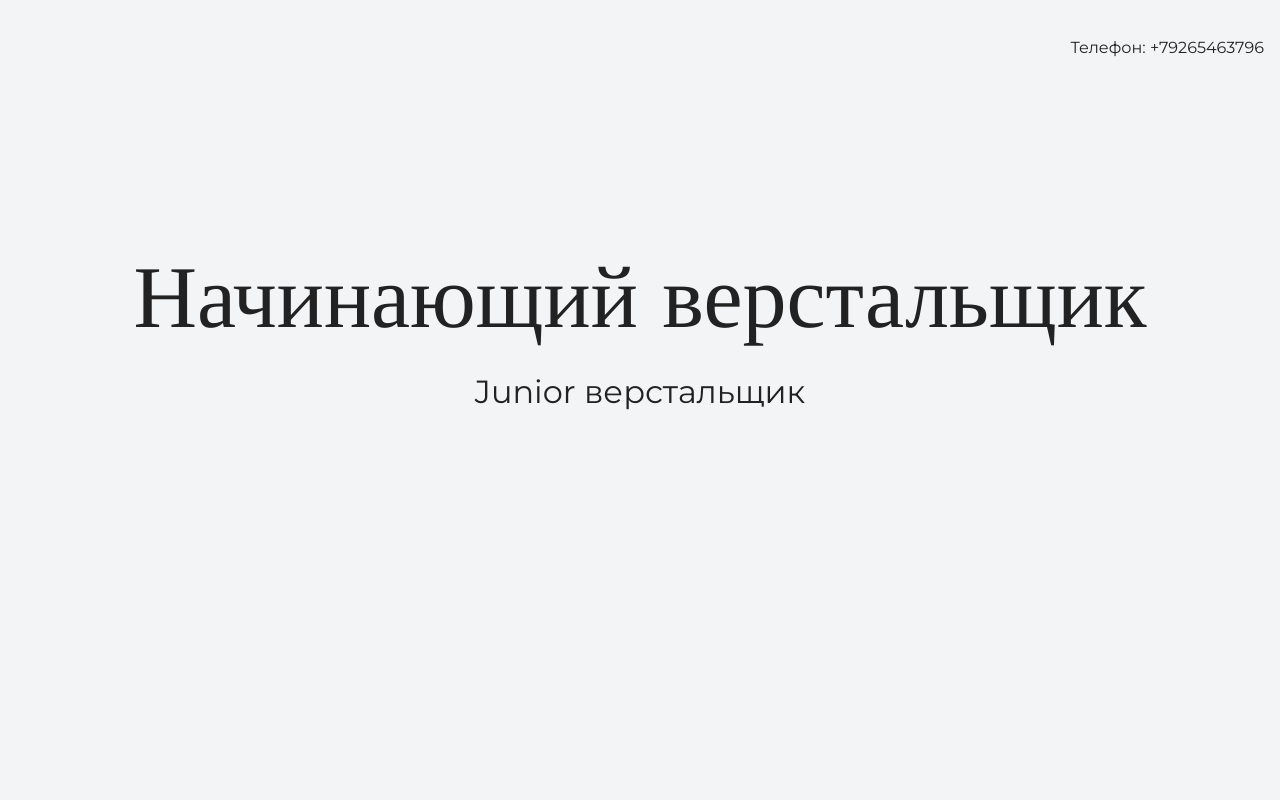
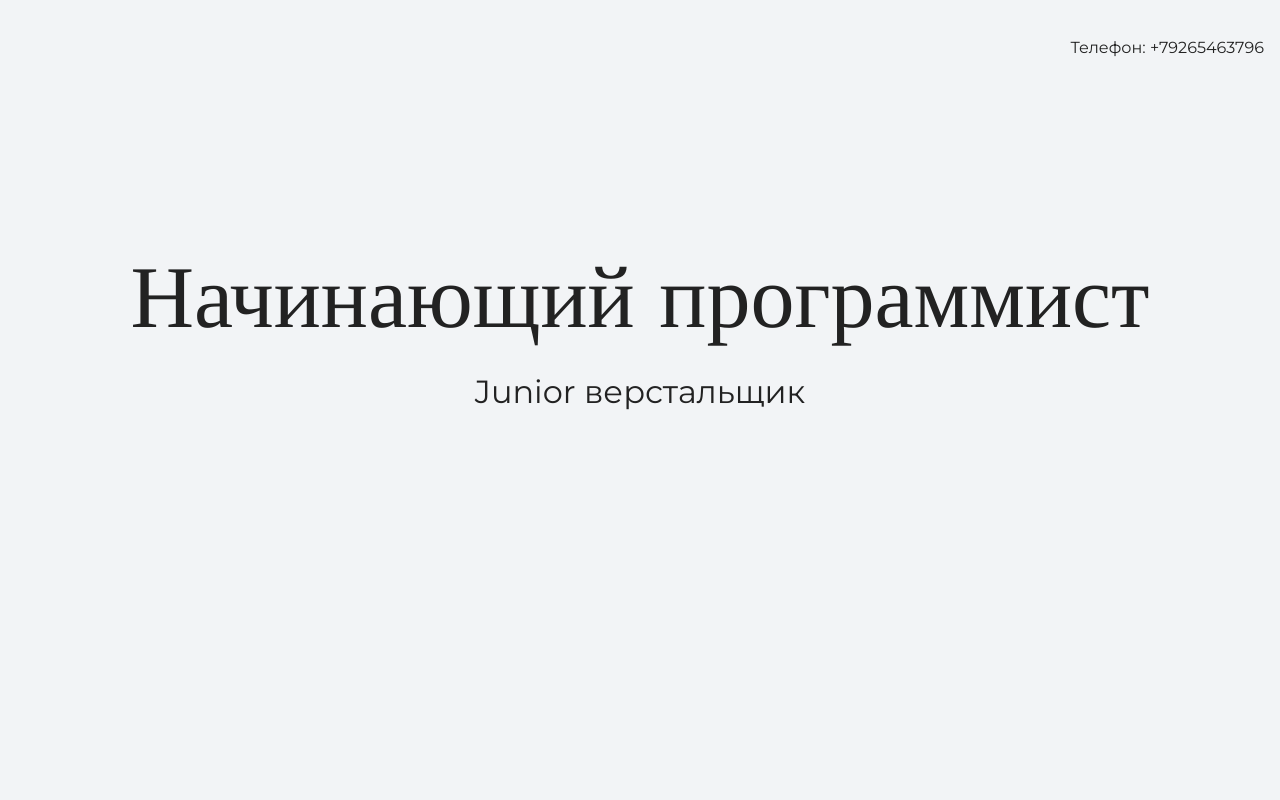
Before and after one commit to kkorolyova/my-site, a plain HTML site: page index.html in a window 1280 px wide. Shown: the top 800 px of the page. Drawn offline with nearby package versions, Linux system fonts and the light colour scheme.

Commit message:
Add files via upload
изменен текст на главной

```diff
--- a/index.html
+++ b/index.html
@@ -17,7 +17,7 @@
     </header>
 
     <section class="hero-image">
-      <div class="container"><h1 class="heading">Начинающий верстальщик</h1>
+      <div class="container"><h1 class="heading">Начинающий программист</h1>
         <p>Junior верстальщик</p></div>
     </section>
 
```
